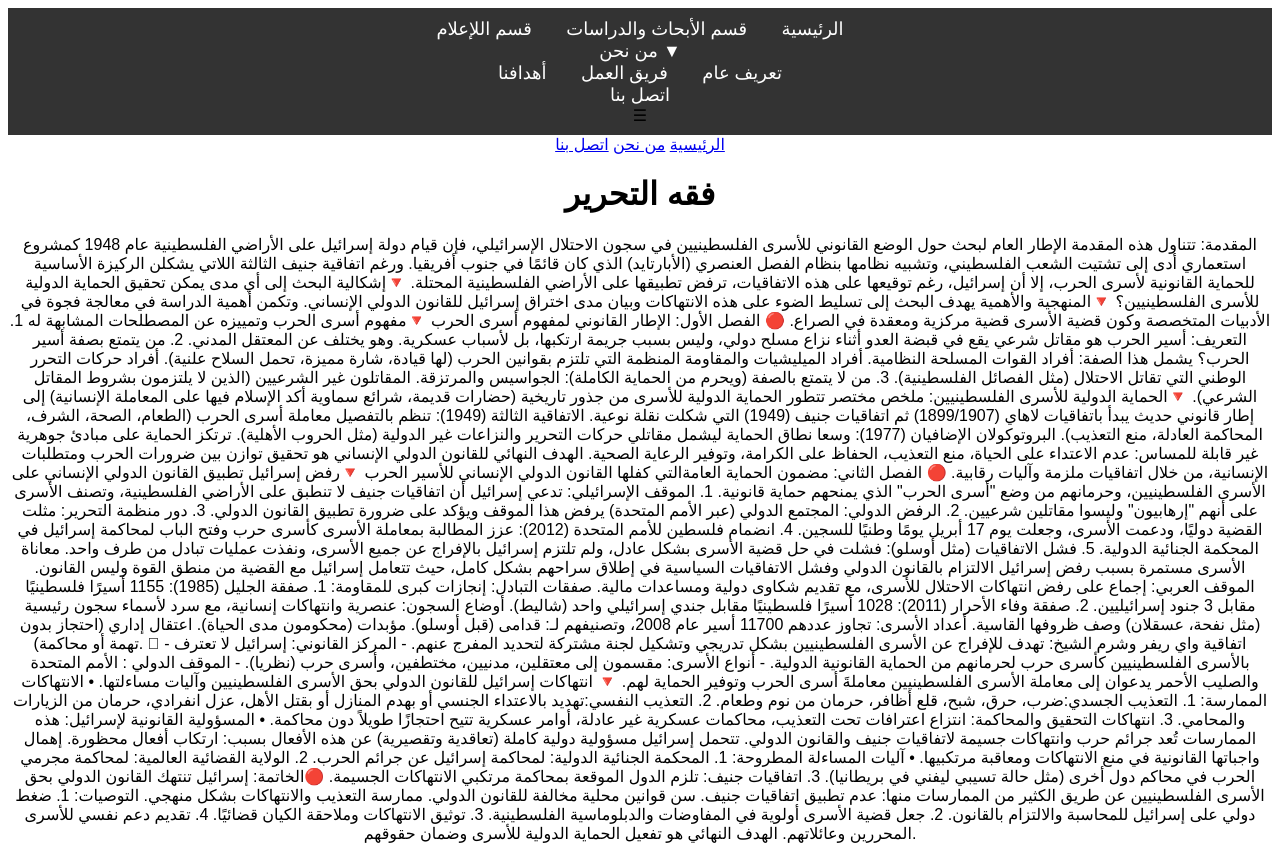
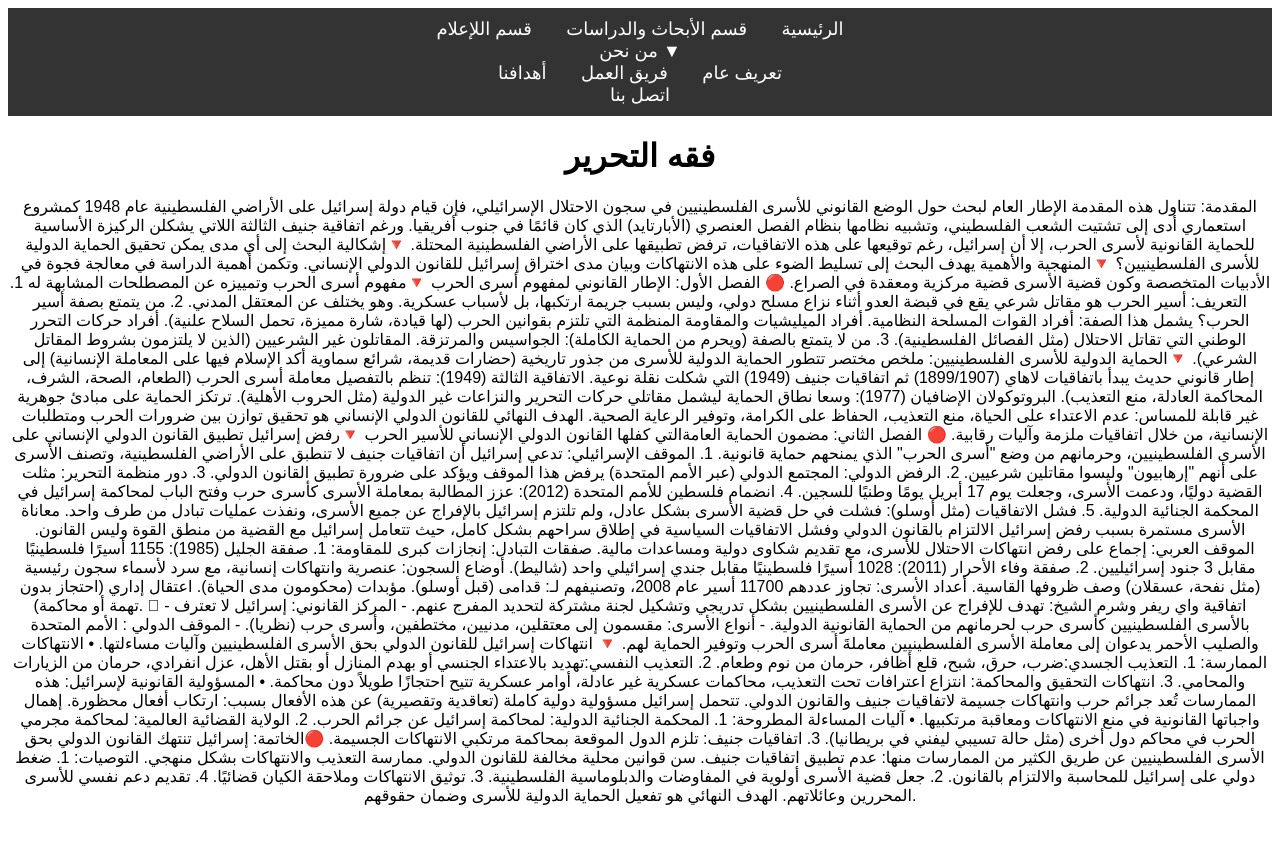
Before and after one commit to KALICHEILYES/TahrirStudies, a plain HTML site: page index.html in a window 1280 px wide. After the commit the page ends 821 px from the top, so only its background shows below. Drawn offline with Linux system fonts and the light colour scheme.

Commit message:
Update index.html
Signed-off-by: KALICHEILYES <88803629+KALICHEILYES@users.noreply.github.com>

```diff
--- a/index.html
+++ b/index.html
@@ -7,7 +7,6 @@
 </head>
 <body style="text-align:center; font-family:Arial;">
 <nav>
-
             <a href="index.html">الرئيسية</a>
             <a href="index.html">قسم الأبحاث والدراسات</a>
             <a href="index.html">قسم اللإعلام</a>
@@ -21,16 +20,8 @@
                     <a href="#">أهدافنا</a>
                 </div>
             </div>
-
             <a href="contact.html">اتصل بنا</a>
-            <div class="menu-btn" id="menu-btn">☰</div>
-    </nav>
-    <!-- القائمة الجانبية (للهواتف) -->
-    <div class="sidebar" id="sidebar">
-        <a href="index.html">الرئيسية</a>
-        <a href="about.html">من نحن</a>
-        <a href="contact.html">اتصل بنا</a>
-    </div>
+</nav>
 
     <h1>فقه التحرير</h1>
     <p> المقدمة:
```
